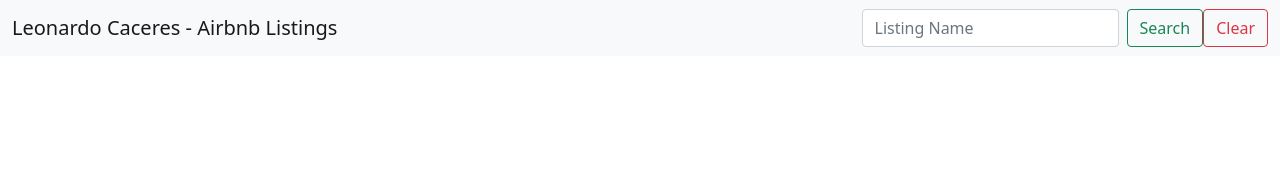
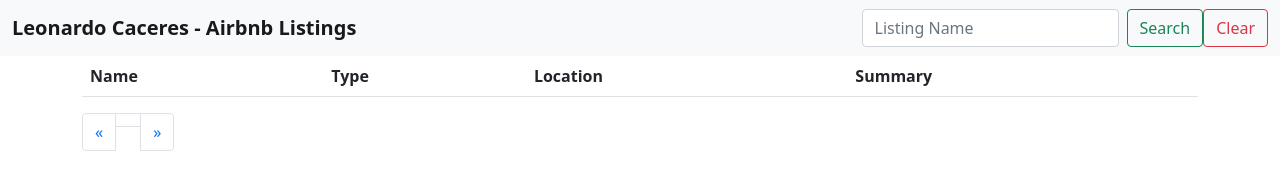
Before and after one commit to leomoca19/listingsAPI, a website: page index.html in a window 1280 px wide. Drawn offline with nearby package versions, Linux system fonts and the light colour scheme.

Commit message:
initial setup

```diff
--- a/index.html
+++ b/index.html
@@ -22,7 +22,7 @@
 <body>
     <nav class="navbar navbar-expand-lg navbar-light bg-light">
         <div class="container-fluid">
-            <a class="navbar-brand" href="#">Leonardo Caceres - Airbnb Listings</a>
+            <a class="navbar-brand" href="#"><b>Leonardo Caceres - Airbnb Listings</b></a>
             <div class="justify-content-end" id="navbarSupportedContent">
                 <form class="d-flex" id="searchForm">
                     <input class="form-control me-2" id="name" type="search" placeholder="Listing Name" aria-label="Search">
@@ -32,6 +32,57 @@
             </div>
         </div>
     </nav>
+    <div class="container">
+        <div class="row">
+            <div class="col">
+                <table class="table" id="listingsTable">
+                    <thead>
+                        <tr>
+                            <td><b>Name</b></td>
+                            <td><b>Type</b></td>
+                            <td><b>Location</b></td>
+                            <td><b>Summary</b></td>
+                        </tr>
+                    </thead>
+                    <tbody>
+
+                    </tbody>
+                </table>
+                <nav aria-label="Page navigation example">
+                    <ul class="pagination">
+                      <li class="page-item">
+                        <a class="page-link" id="previous-page" href="#" aria-label="Previous">
+                          <span aria-hidden="true">&laquo;</span>
+                        </a>
+                      </li>
+                      <li class="page-item"><a class="page-link" id="current-page" href="#"></a></li>
+                      <li class="page-item">
+                        <a class="page-link" id="next-page" href="#" aria-label="Next">
+                          <span aria-hidden="true">&raquo;</span>
+                        </a>
+                      </li>
+                    </ul>
+                  </nav>
+
+            </div>
+        </div>
+
+        <div class="modal fade" id="detailsModal" tabindex="-1" id="exampleModal">
+            <div class="modal-dialog">
+              <div class="modal-content">
+                <div class="modal-header">
+                  <h5 class="modal-title"></h5>
+                  <button type="button" class="btn-close" data-bs-dismiss="modal" aria-label="Close"></button>
+                </div>
+                <div class="modal-body">
+                </div>
+                <div class="modal-footer">
+                  <button type="button" class="btn btn-secondary" data-bs-dismiss="modal">Close</button>
+                </div>
+              </div>
+            </div>
+          </div>
+    </div>
 </body>
 
 </html>
```
